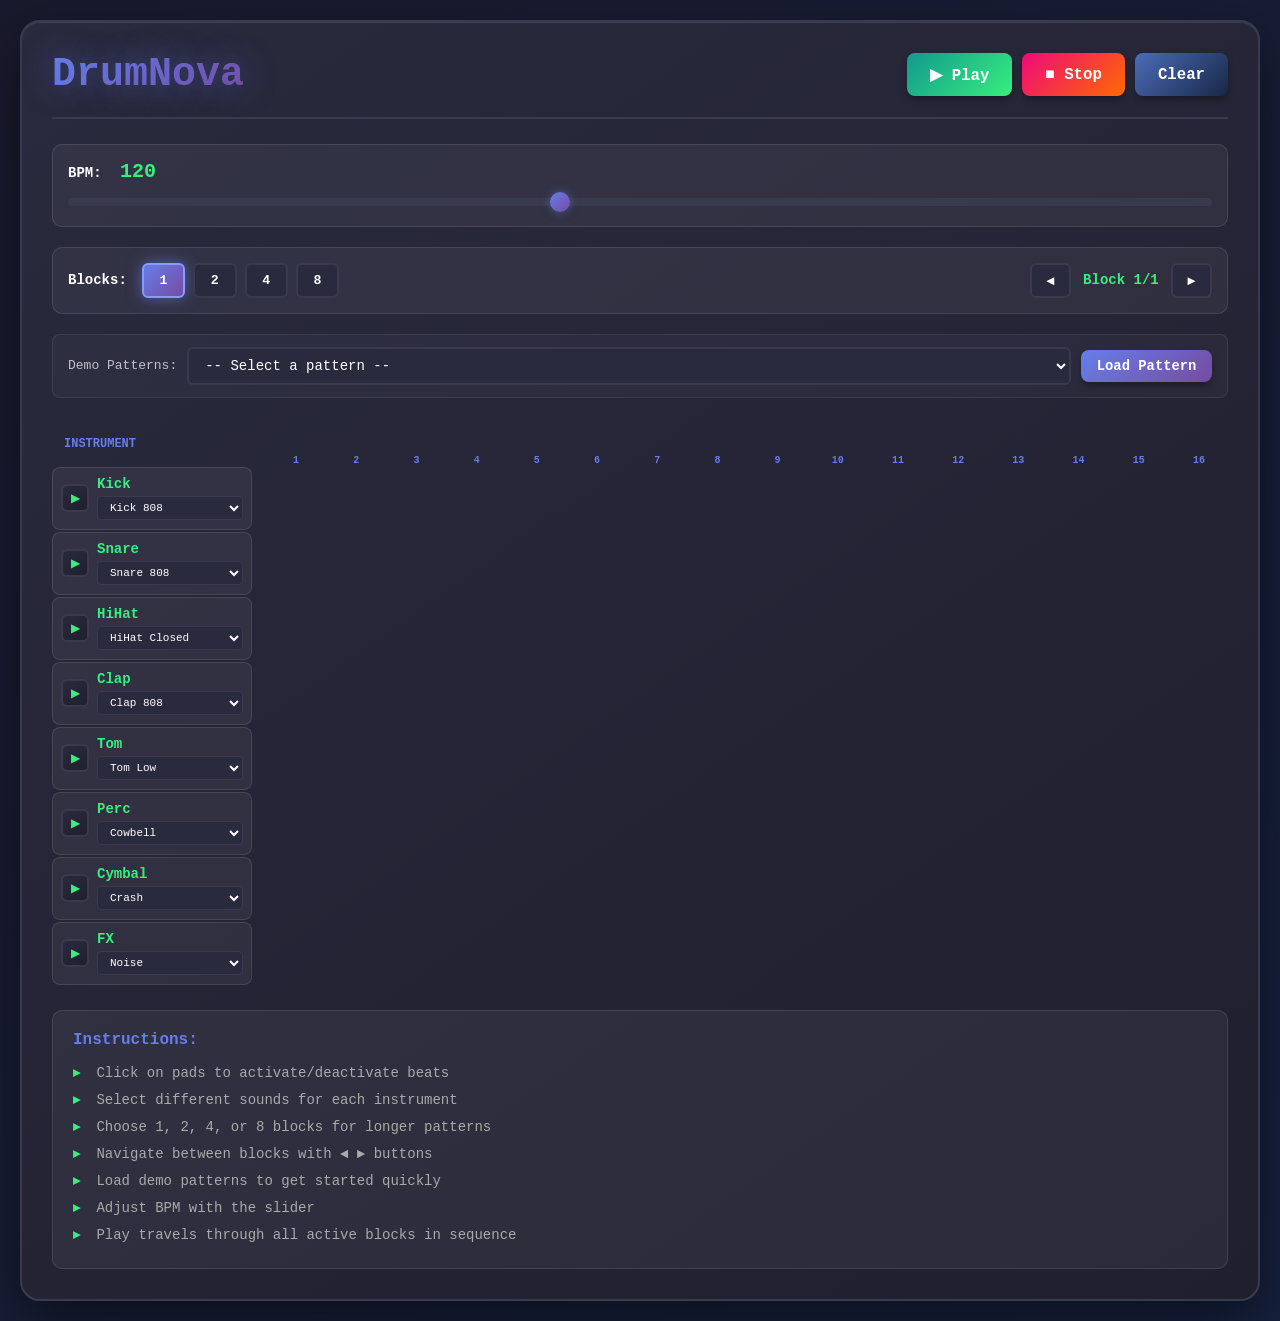
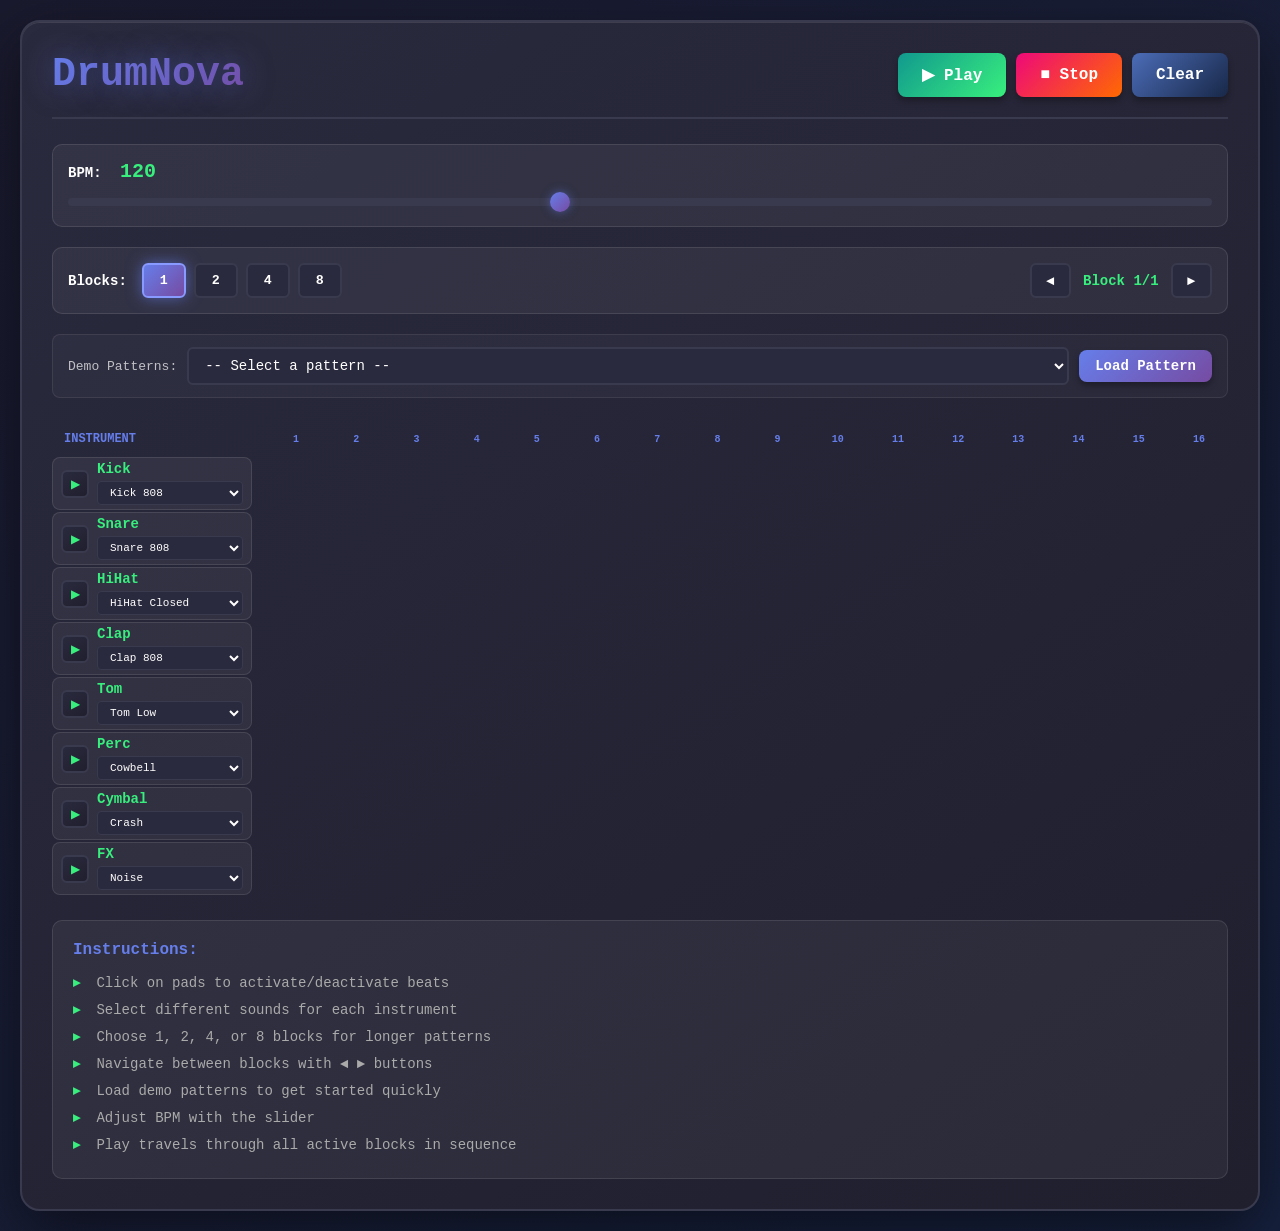

refactor: reorder tabs and fix grid alignment (PATTERN first, dynamic columns, vertical centering)

--- a/style.css
+++ b/style.css
@@ -536,28 +536,36 @@ body {
     flex-direction: column;
     gap: 2px;
     min-width: 200px;
+    /* Vertical alignment offset - adjust this value to fine-tune */
+    --vertical-offset: 10px;
+}
+
+.channel-labels > .channel-label:first-of-type {
+    margin-top: var(--vertical-offset);
 }
 
 .label-header {
-    height: 42px;
+    height: 32px;
     display: flex;
     align-items: center;
     font-size: 12px;
     font-weight: bold;
     color: #667eea;
     padding-left: 12px;
+    margin-bottom: 0;
 }
 
 .channel-label {
     display: flex;
     align-items: center;
     gap: 8px;
-    padding: 8px;
+    padding: 4px 8px;
     background: rgba(255, 255, 255, 0.05);
     border-radius: 8px;
     border: 1px solid rgba(255, 255, 255, 0.1);
-    /* Match the height of grid rows - will be set by grid auto-sizing */
-    min-height:63px;
+    /* Match the exact height of grid rows */
+    min-height: 50px;
+    height: auto;
 }
 
 .label-content {
@@ -703,13 +711,16 @@ body {
 }
 
 .indicator-header {
-    height: 32px;
+    display: none; /* Hide to align numbers with INSTRUMENT title */
 }
 
 .step-numbers {
     display: grid;
     grid-template-columns: repeat(16, 1fr);
     gap: 2px;
+    height: 32px; /* Same as label-header */
+    align-items: center;
+    margin-bottom: 0;
 }
 
 .step-numbers span {
@@ -723,13 +734,15 @@ body {
     display: grid;
     grid-template-rows: repeat(8, 1fr);
     gap: 2px;
+    /* Vertical alignment offset - adjust this value to fine-tune */
+    margin-top: var(--vertical-offset, 12px);
 }
 
 .channel-row {
     display: grid;
     grid-template-columns: repeat(16, 1fr);
     gap: 2px;
-    min-height: 50px;
+    min-height: 51px;
 }
 
 /* Pads */
